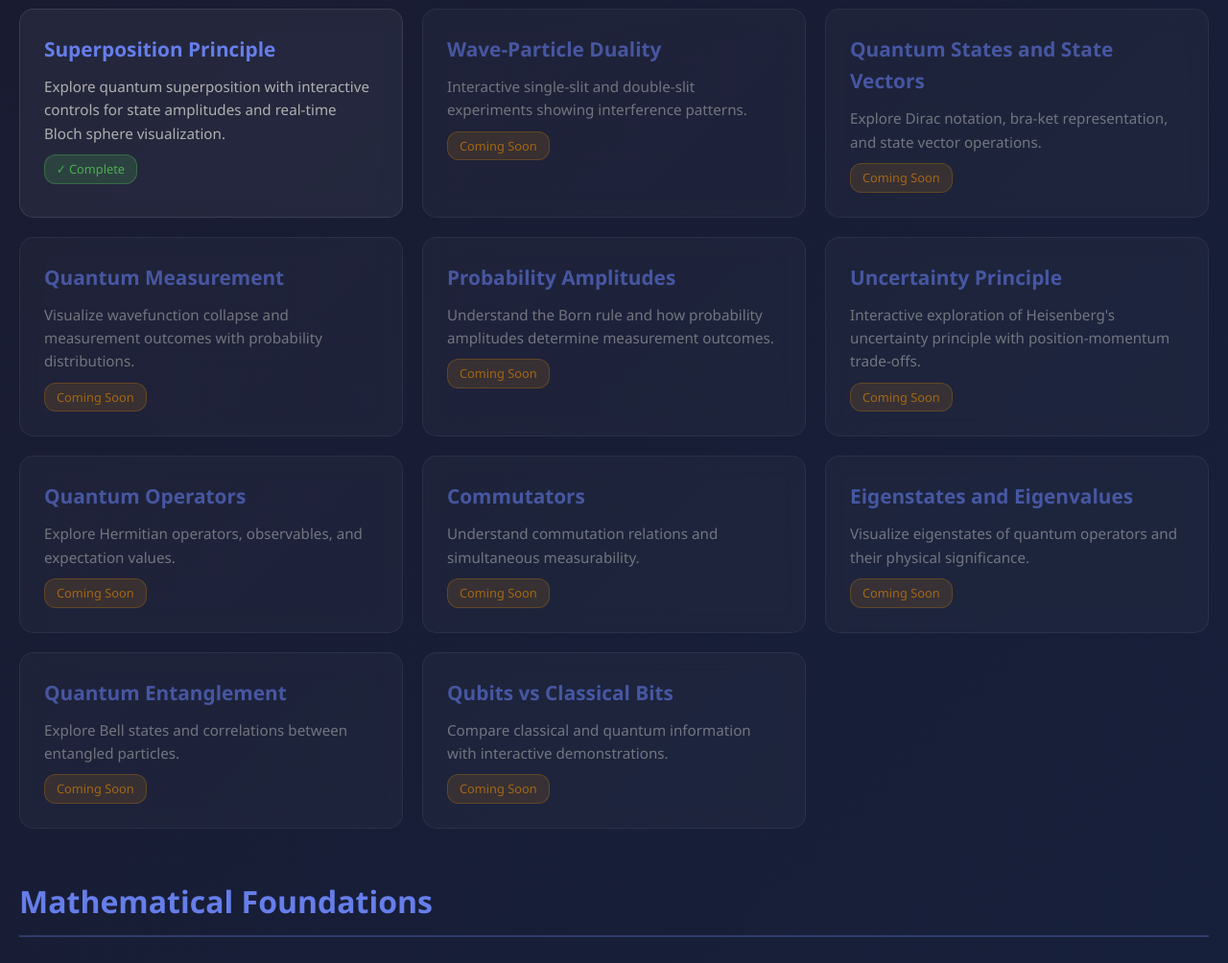
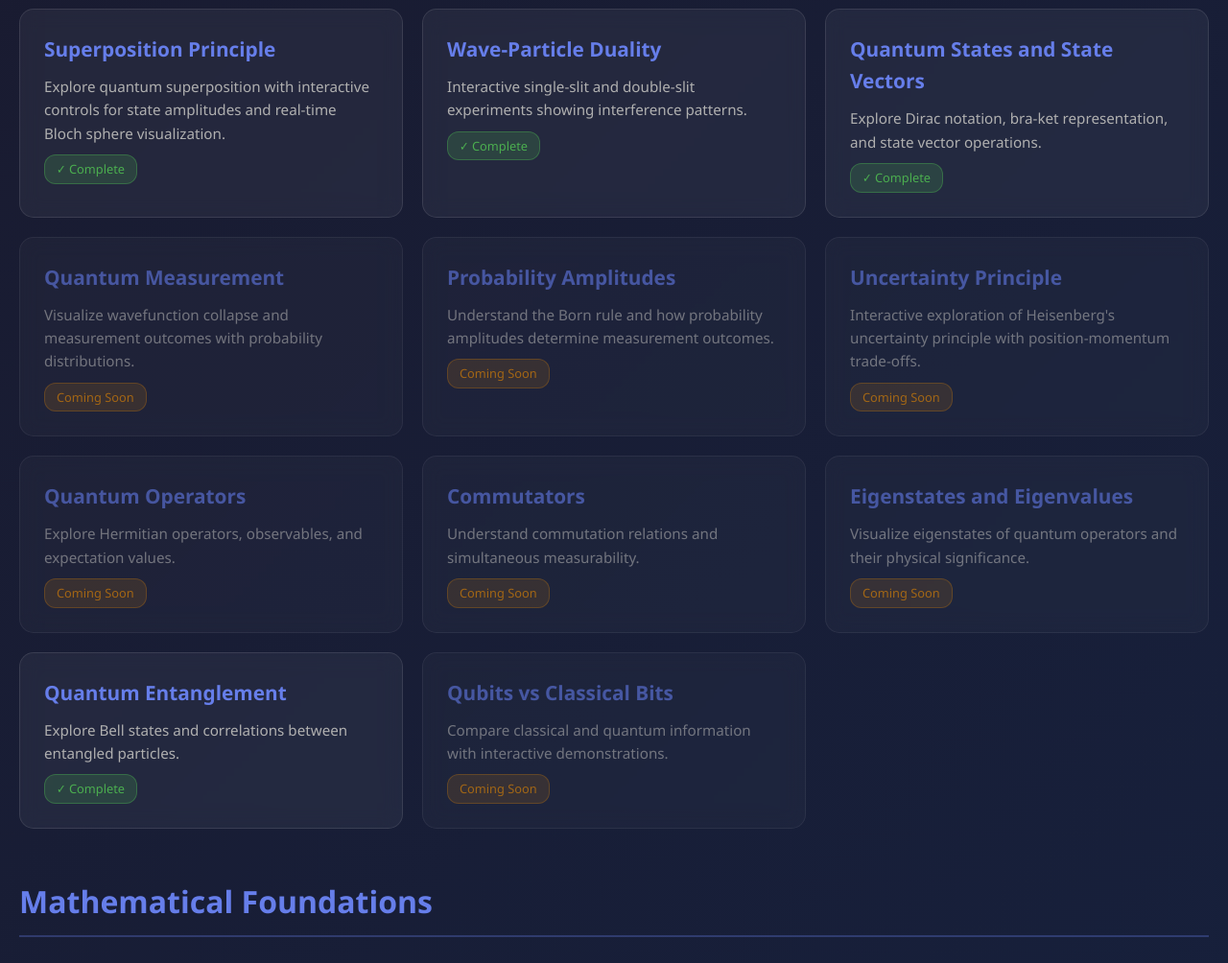
Before and after one commit to sunkaramallikarjuna369/QuantumConceptsIndepth, a plain HTML site: page index.html in a window 1280 px wide. Shown: the part 720-1724 px from the top of the page at 96% size. Drawn offline with Linux system fonts and the light colour scheme.

Commit message:
Update index page to reflect 4 completed concepts
Co-Authored-By: sunkaramallikarjuna63@gmail.com <sunkaramallikarjuna63@gmail.com>

```diff
--- a/index.html
+++ b/index.html
@@ -155,17 +155,17 @@
                     <span class="status-badge status-complete">✓ Complete</span>
                 </a>
 
-                <div class="concept-card" style="opacity: 0.6; cursor: not-allowed;">
+                <a href="wave-particle-duality/index.html" class="concept-card">
                     <h3>Wave-Particle Duality</h3>
                     <p>Interactive single-slit and double-slit experiments showing interference patterns.</p>
-                    <span class="status-badge status-coming">Coming Soon</span>
-                </div>
+                    <span class="status-badge status-complete">✓ Complete</span>
+                </a>
 
-                <div class="concept-card" style="opacity: 0.6; cursor: not-allowed;">
+                <a href="quantum-states-and-state-vectors/index.html" class="concept-card">
                     <h3>Quantum States and State Vectors</h3>
                     <p>Explore Dirac notation, bra-ket representation, and state vector operations.</p>
-                    <span class="status-badge status-coming">Coming Soon</span>
-                </div>
+                    <span class="status-badge status-complete">✓ Complete</span>
+                </a>
 
                 <div class="concept-card" style="opacity: 0.6; cursor: not-allowed;">
                     <h3>Quantum Measurement</h3>
@@ -203,11 +203,11 @@
                     <span class="status-badge status-coming">Coming Soon</span>
                 </div>
 
-                <div class="concept-card" style="opacity: 0.6; cursor: not-allowed;">
+                <a href="quantum-entanglement/index.html" class="concept-card">
                     <h3>Quantum Entanglement</h3>
                     <p>Explore Bell states and correlations between entangled particles.</p>
-                    <span class="status-badge status-coming">Coming Soon</span>
-                </div>
+                    <span class="status-badge status-complete">✓ Complete</span>
+                </a>
 
                 <div class="concept-card" style="opacity: 0.6; cursor: not-allowed;">
                     <h3>Qubits vs Classical Bits</h3>
```
